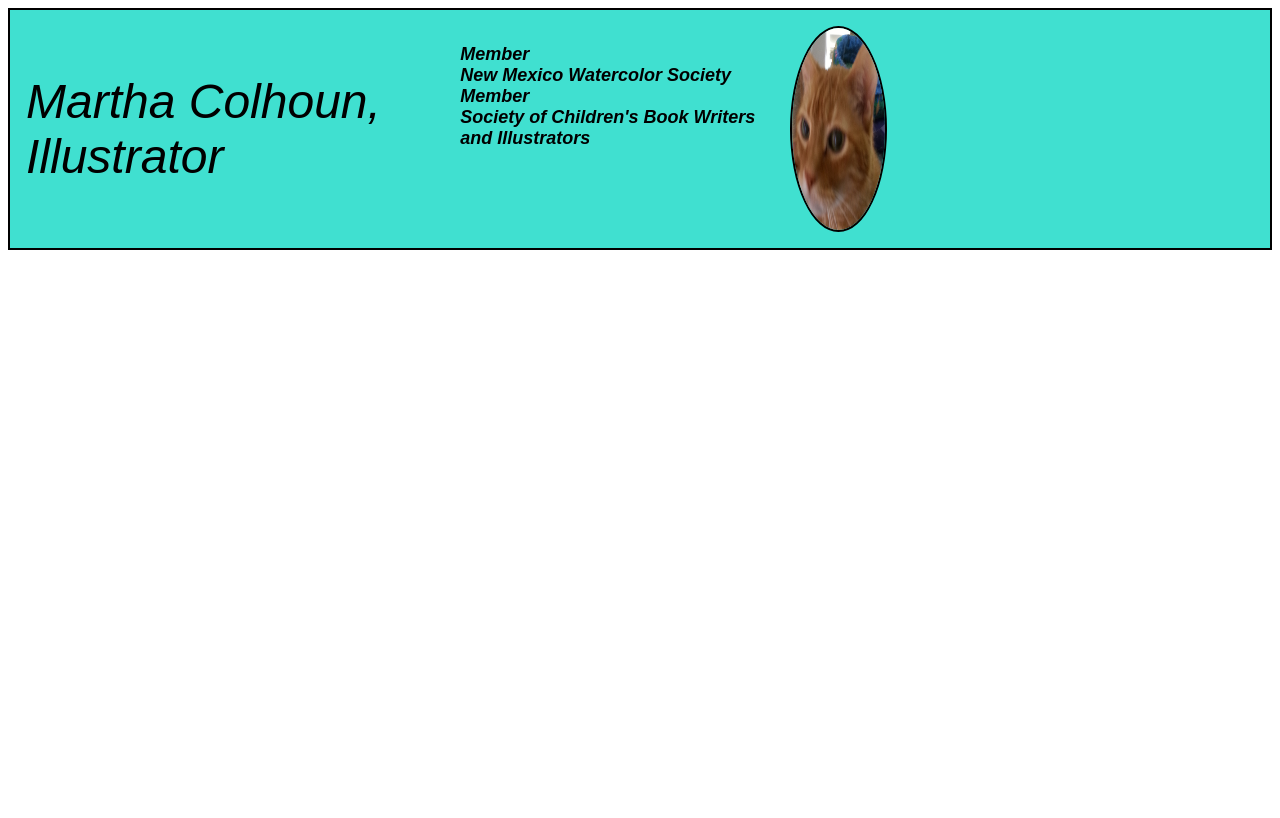
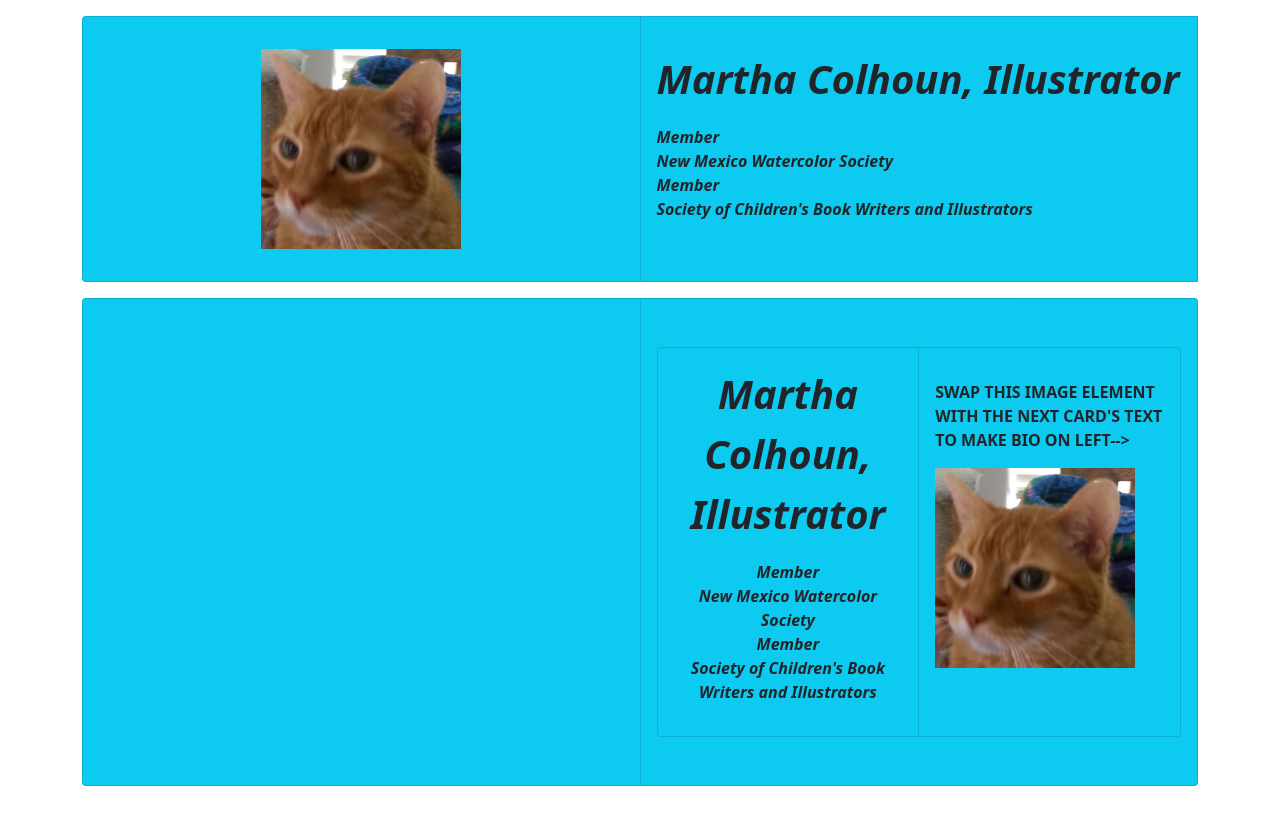
Before and after one commit to dcolhoun891/dcolhoun-pwp, a plain HTML site: page index.html in a window 1280 px wide. Drawn offline with nearby package versions, Linux system fonts and the light colour scheme.

Commit message:
Successfully made responsive top row of cards. Working on second row with bio and illustration cards.

```diff
--- a/index.html
+++ b/index.html
@@ -2,44 +2,83 @@
 <!--dcolhoun@cnm.edu-->
 <!--Fullstack Cohort 34-->
 
-<!DOCTYPE html>
+<!doctype html>
+<html lang="en">
+<head>
+    <!-- Required meta tags -->
+    <meta charset="utf-8">
+    <meta name="viewport" content="width=device-width, initial-scale=1">
 
-<html lang="en">
+    <!-- Bootstrap CSS -->
+    <link href="https://cdn.jsdelivr.net/npm/bootstrap@5.0.0/dist/css/bootstrap.min.css" rel="stylesheet" integrity="sha384-wEmeIV1mKuiNpC+IOBjI7aAzPcEZeedi5yW5f2yOq55WWLwNGmvvx4Um1vskeMj0" crossorigin="anonymous">
 
-<head>
-
-    <meta charset="UTF-8">
-
-        <meta name="viewport" content="width=device-width, initial-scale=1.0">
-
-            <title>Martha Colhoun, Illustrator</title>
-
-        <link rel="stylesheet" href="style.css">
-
+    <title>Martha Colhoun, Illustrator</title>
 </head>
 
     <body>
 
-    <header>
+        <div id="div1" class="container">
 
-        <div id = div2 class="flexdisplay" >
+            <!--    Code from side-by-side Godzilla jumbotron in bootstrap challenge-->
 
-                <p id="hdp1">Martha Colhoun, Illustrator</p>
+    <div class="card-group py-3">
+        <div class="card bg-info">
+            <div class="card-body text-center">
+                <img class="float-left my-3" src="public_html/images/micky-for-page-2.png"  alt="Micheline the Cat"
+                height="200" width="200">
+            </div>
+        </div>
+        <div class="card bg-info">
+            <div class="card-body text-left fw-bold my-3">
+                <p id="hdp1" class="fs-1  fst-italic"><strong>Martha Colhoun, Illustrator</strong></p>
 
-                    <p id="hdp2"><strong>Member<br>New Mexico Watercolor Society</strong> <br>
-                        <strong>Member<br>Society of Children's Book Writers and Illustrators</strong></p>
-
-            <div id="div3" class="flexdisplay" >
-
-                <img id="hdimg1"  src="public_html/images/micky-for-page-2.png" alt="Micheline the Cat"/>
-
+                <p id="hdp2" class="fst-italic">Member<br>New Mexico Watercolor Society <br>
+                    Member<br>Society of Children's Book Writers and Illustrators</p>
             </div>
-
         </div>
 
-            </header>
+<!--        Code for biography and one image-->
+
+
+        <div class="card-group py-3">
+            <div class="card bg-info">
+                <div class="card-body text-center">
+<!--                   PUT BIO HERE-->
+                </div>
+            </div>
+            <div class="card bg-info">
+                <div class="card-body text-left fw-bold my-3">
+                    <div class="card-group py-3">
+                        <div class="card bg-info">
+                            <div class="card-body text-center">
+
+                                <p id="hdp3" class="fs-1  fst-italic"><strong>Martha Colhoun, Illustrator</strong></p>
+
+                                <p id="hdp4" class="fst-italic">Member<br>New Mexico Watercolor Society <br>
+                                    Member<br>Society of Children's Book Writers and Illustrators</p>
+                            </div>
+                        </div>
+                        <div class="card bg-info">
+                            <div class="card-body text-left fw-bold my-3">
+
+                               SWAP THIS IMAGE ELEMENT WITH THE NEXT CARD'S TEXT TO MAKE BIO ON LEFT-->
+                                <img class="float-left my-3" src="public_html/images/micky-for-page-2.png"  alt="Micheline the Cat"
+                                     height="200" width="200">
+
+                            </div>
+                        </div>
+                </div>
+            </div>
 
 
 
+    <!-- STAYS NEAR BOTTOM Bootstrap Bundle with Popper -->
+
+        <script src="https://cdn.jsdelivr.net/npm/bootstrap@5.0.0/dist/js/bootstrap.bundle.min.js" integrity="sha384-
+        p34f1UUtsS3wqzfto5wAAmdvj+osOnFyQFpp4Ua3gs/ZVWx6oOypYoCJhGGScy+8" crossorigin="anonymous"></script>
+
+        </div>
+        </div>
     </body>
+
 </html>
--- a/style.css
+++ b/style.css
@@ -1,45 +1,29 @@
-header {
-    background-color: turquoise;
-    border: solid black 2px;
-    /*border-radius: 25px;*/
-    padding: 1rem;
-}
+/*header {*/
+/*    background-color: turquoise;*/
+/*    border: solid black 2px;*/
+/*    !*border-radius: 25px;*!*/
+/*    padding: 1rem;*/
+/*}*/
 
-.flexdisplay {
-    display: flex;
-}
 
 #hdp1 {
     font-family: Papyrus, fantasy;
     font-style: italic;
     font-size: xxx-large;
-    display: block;
-    float: left;
-    /*margin-bottom: 0.5rem;*/
-    /*margin-top: 0.5rem;*/
+
 }
 
 #hdp2, #hdp3 {
     font-family: Papyrus, fantasy;
     font-style: italic;
     font-size: large;
-    display: block;
-    float: left;
-    /*margin-bottom: 0.25rem;*/
-    /*margin-top: 0.5rem;*/
+
 }
 
 #hdimg1 {
-    max-width: 20%;
-    height: auto;
-    border-radius: 50%;
+
+    /*border-radius: 50%;*/
     display: inline-block;
     border: solid black 2px;
-    text-align: right;
-    /*float: right;*/
-    /*margin-left: 25rem;*/
+
 }
-
-#div3 {
-        float: right;
-}
```
